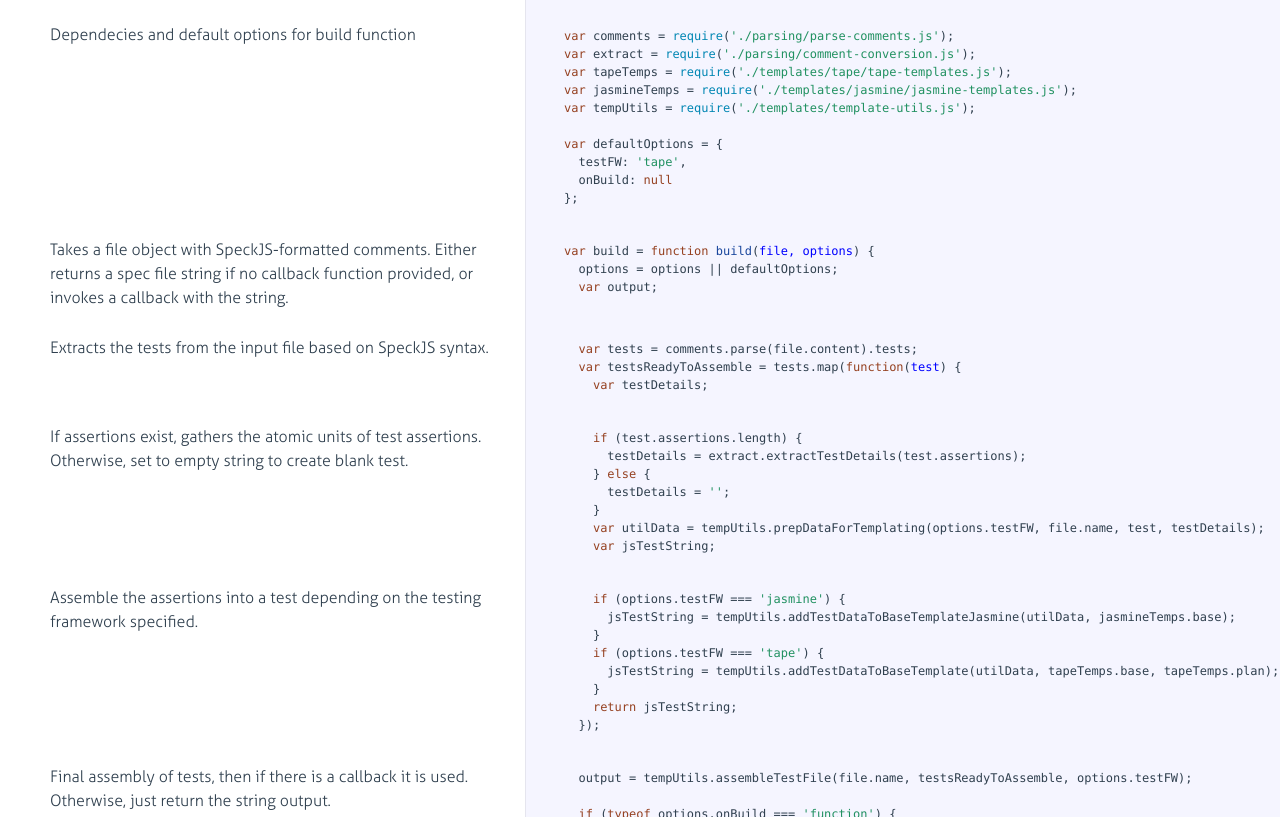
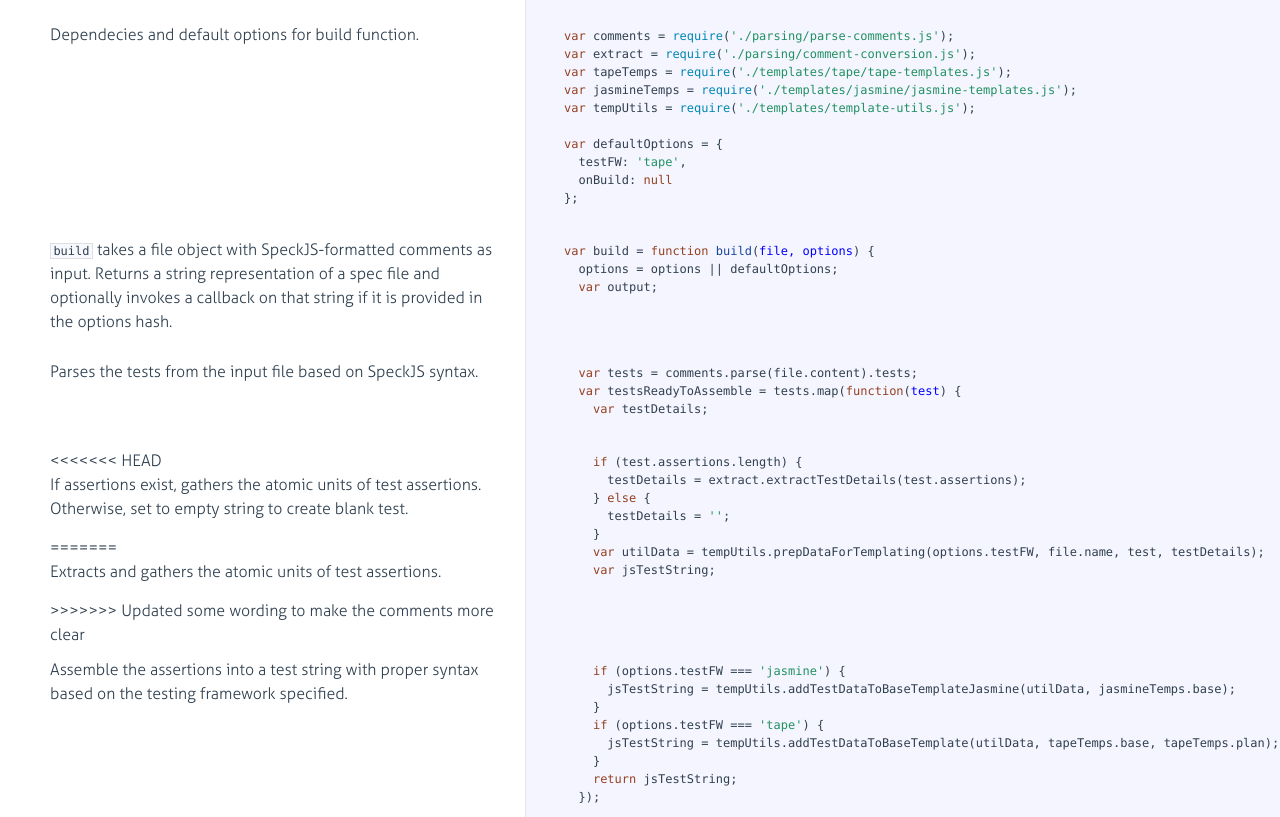
Before and after one commit to speckjs/speckjs, a website: page docs/speck.html in a window 1280 px wide. Shown: the part 135-952 px from the top of the page. Drawn offline with Linux system fonts and the light colour scheme.

Commit message:
Updated some wording to make the comments more clear

```diff
--- a/docs/speck.html
+++ b/docs/speck.html
@@ -40,7 +40,7 @@
               <div class="pilwrap ">
                 <a class="pilcrow" href="#section-2">&#182;</a>
               </div>
-              <p>Dependecies and default options for build function</p>
+              <p>Dependecies and default options for build function.</p>
 
             </div>
 
@@ -64,8 +64,9 @@
               <div class="pilwrap ">
                 <a class="pilcrow" href="#section-3">&#182;</a>
               </div>
-              <p> Takes a file object with SpeckJS-formatted comments.
- Either returns a spec file string if no callback function provided, or invokes a callback with the string.</p>
+              <p> <code>build</code> takes a file object with SpeckJS-formatted comments as input.
+ Returns a string representation of a spec file and optionally invokes a callback on that string if it is provided
+ in the options hash.</p>
 
             </div>
 
@@ -82,7 +83,7 @@
               <div class="pilwrap ">
                 <a class="pilcrow" href="#section-4">&#182;</a>
               </div>
-              <p> Extracts the tests from the input file based on SpeckJS syntax.</p>
+              <p> Parses the tests from the input file based on SpeckJS syntax.</p>
 
             </div>
 
@@ -99,8 +100,12 @@
               <div class="pilwrap ">
                 <a class="pilcrow" href="#section-5">&#182;</a>
               </div>
+<<<<<<< HEAD
               <p> If assertions exist, gathers the atomic units of test assertions.
  Otherwise, set to empty string to create blank test.</p>
+=======
+              <p> Extracts and gathers the atomic units of test assertions.</p>
+>>>>>>> Updated some wording to make the comments more clear
 
             </div>
 
@@ -121,7 +126,7 @@
               <div class="pilwrap ">
                 <a class="pilcrow" href="#section-6">&#182;</a>
               </div>
-              <p> Assemble the assertions into a test depending on the testing framework specified.</p>
+              <p> Assemble the assertions into a test string with proper syntax based on the testing framework specified.</p>
 
             </div>
 
@@ -143,7 +148,8 @@
               <div class="pilwrap ">
                 <a class="pilcrow" href="#section-7">&#182;</a>
               </div>
-              <p>Final assembly of tests, then if there is a callback it is used. Otherwise, just return the string output.</p>
+              <p> Assembles all the tests into one string.
+ If a callback was provided it is invoked, otherwise <code>build</code> just returns the <code>output</code> string.</p>
 
             </div>
 
```
Also changed, not shown: speck.js (+8 -6 lines).
